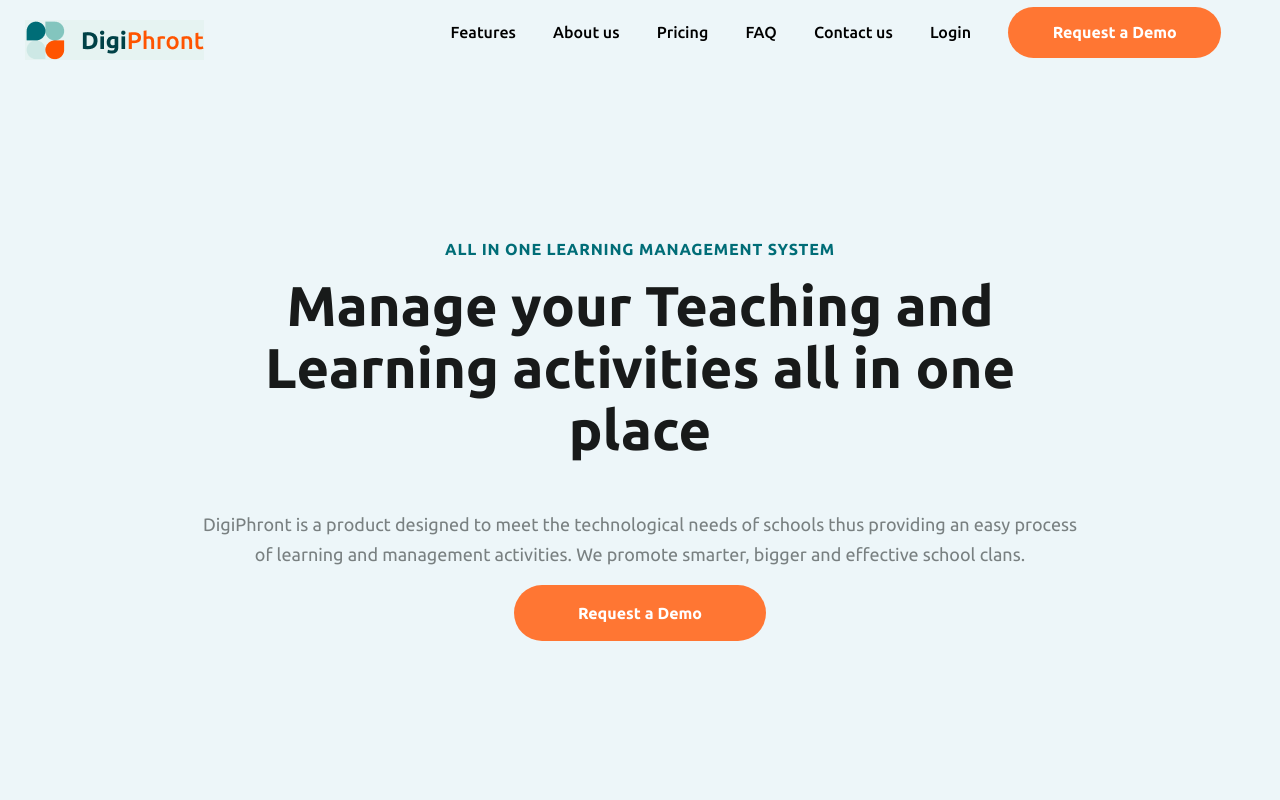
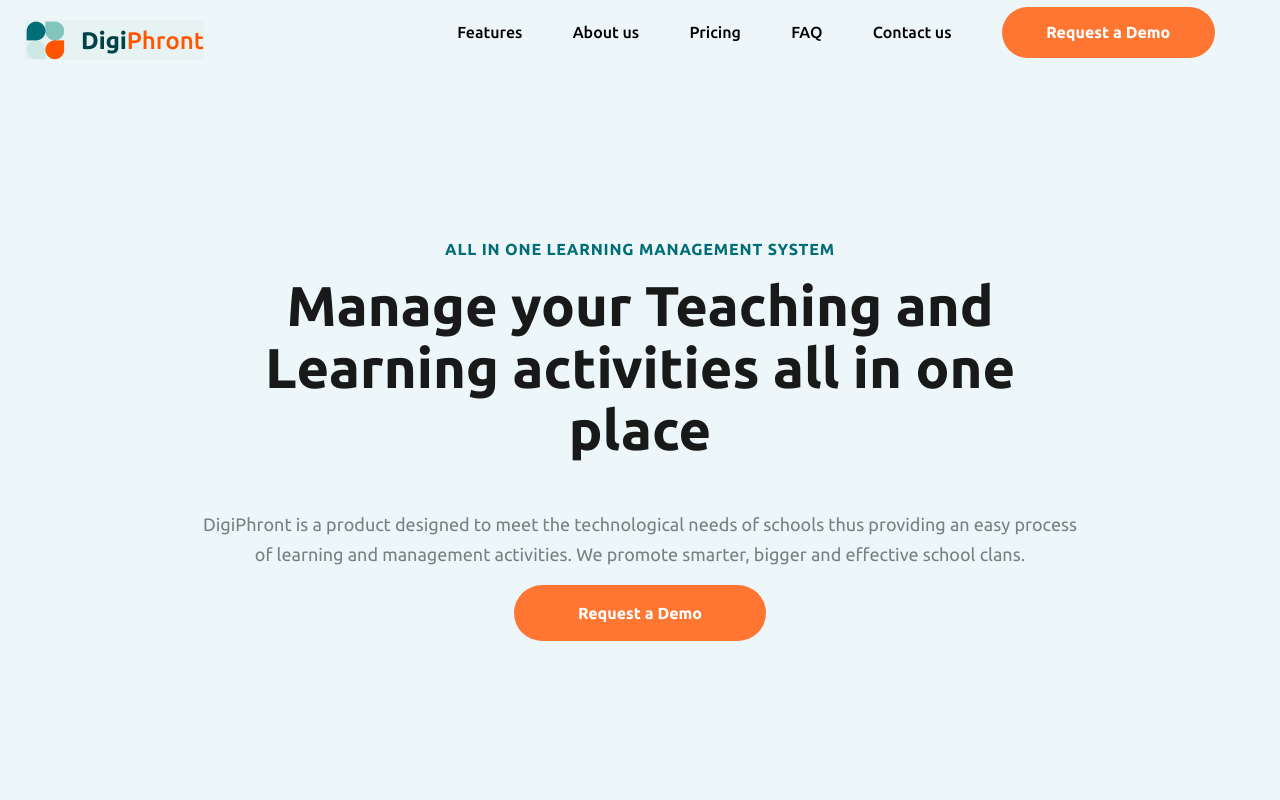
Before and after one commit to Acers-Org/digiphront-frontend, a React (Create React App) app: page / in a window 1280 px wide. Shown: the top 800 px of the page. Built offline with nearby package versions, Linux system fonts and the light colour scheme.

Commit message:
remove login connection to website

```diff
--- a/src/components/navigation/Navbar.jsx
+++ b/src/components/navigation/Navbar.jsx
@@ -24,9 +24,6 @@ const Navbar = () => {
           <li className={styles.wrapper__navbar__links__link}>
             <NavLink to="/contact">Contact us</NavLink>
           </li>
-          <li className={styles.wrapper__navbar__links__link}>
-            <NavLink to="/login">Login</NavLink>
-          </li>
           <li>
             <button className={style.wrap__cta__menuBtn}>
               <Link to="/request">Request a Demo</Link>
--- a/src/pages/login/Login.jsx
+++ b/src/pages/login/Login.jsx
@@ -84,14 +84,15 @@ function Login() {
         </div>
         <div className="col-md-5 col-sm-12 m-auto">
           <div className="mb-2">
-            <Link to="/">
+            {/* <Link to="/">
               <button
                 className="btn text-uppercase btn-block btn-primary mt-3"
                 type="text"
               >
-                <i className="fa fa-arrow-left" aria-hidden="true"></i>
+                <i className="fa fa-arrow-left" aria-hidden="true"></i>{" "}
+                Digiphront
               </button>
-            </Link>
+            </Link> */}
             {messages && <Messages messages={messages} />}
           </div>
           <form action="" className="form w-75" onSubmit={formik.handleSubmit}>
```
